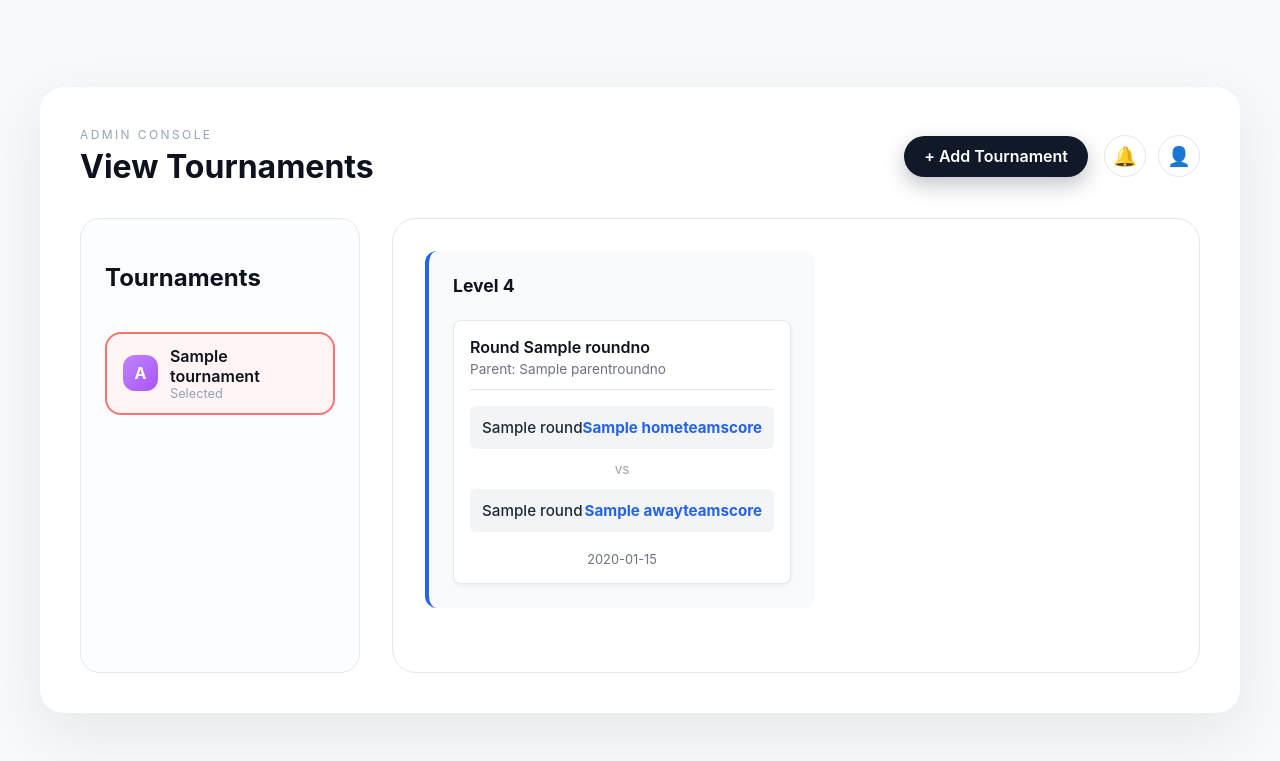
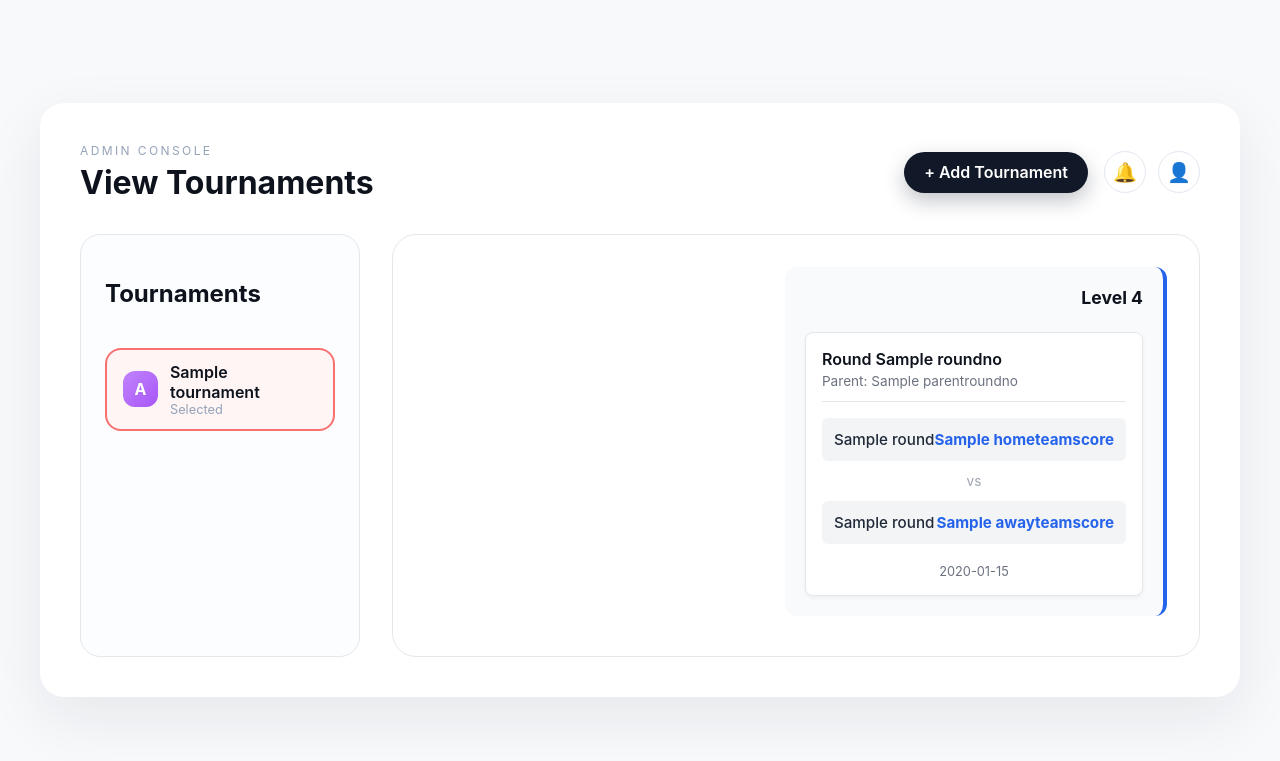
Before and after one commit to simay-uygur/CS-353-Sports-League-and-Player-Management-System, a Flask app: page /admin/tournaments in a window 1280 px wide. Shown: the top 761 px of the page. Run offline with Flask 2, Linux system fonts and the light colour scheme; the visitor is signed in with stand-in values (Sample User, id 1); a database or web service that is not in the repository returns one stand-in record (values such as "Sample title"); some libraries are stand-ins or nearby versions.

Commit message:
added scrollbar to the tournament view

```diff
--- a/app/static/css/styles.css
+++ b/app/static/css/styles.css
@@ -494,6 +494,7 @@ button:hover {
     border-radius: 24px;
     padding: 2rem;
     min-height: 420px;
+    overflow-x: auto; /* allow horizontal scroll */
 }
 
 .empty-bracket {
@@ -504,8 +505,11 @@ button:hover {
 
 .bracket-card {
     display: flex;
+    flex-direction: row-reverse; /* root on the right */
     gap: 1.5rem;
     overflow-x: auto;
+    padding-bottom: 0.5rem;
+    min-width: max-content; /* prevent wrapping and allow scroll */
 }
 
 .bracket-round {
@@ -860,11 +864,11 @@ button:hover {
 
 /* Bracket styling */
 .bracket-level {
-    margin-bottom: 2rem;
-    padding: 1.5rem;
+    min-width: 280px;
+    padding: 1.25rem;
     background: #f9fafc;
     border-radius: 12px;
-    border-left: 4px solid #2563eb;
+    border-right: 4px solid #2563eb;
 }
 
 .bracket-level h3 {
@@ -872,11 +876,12 @@ button:hover {
     margin-bottom: 1.5rem;
     color: #0d121c;
     font-size: 1.1rem;
+    text-align: right;
 }
 
 .level-rounds {
-    display: grid;
-    grid-template-columns: repeat(auto-fill, minmax(280px, 1fr));
+    display: flex;
+    flex-direction: column;
     gap: 1rem;
 }
 
```
Also changed, not shown: init.sql (+18 -3 lines).
